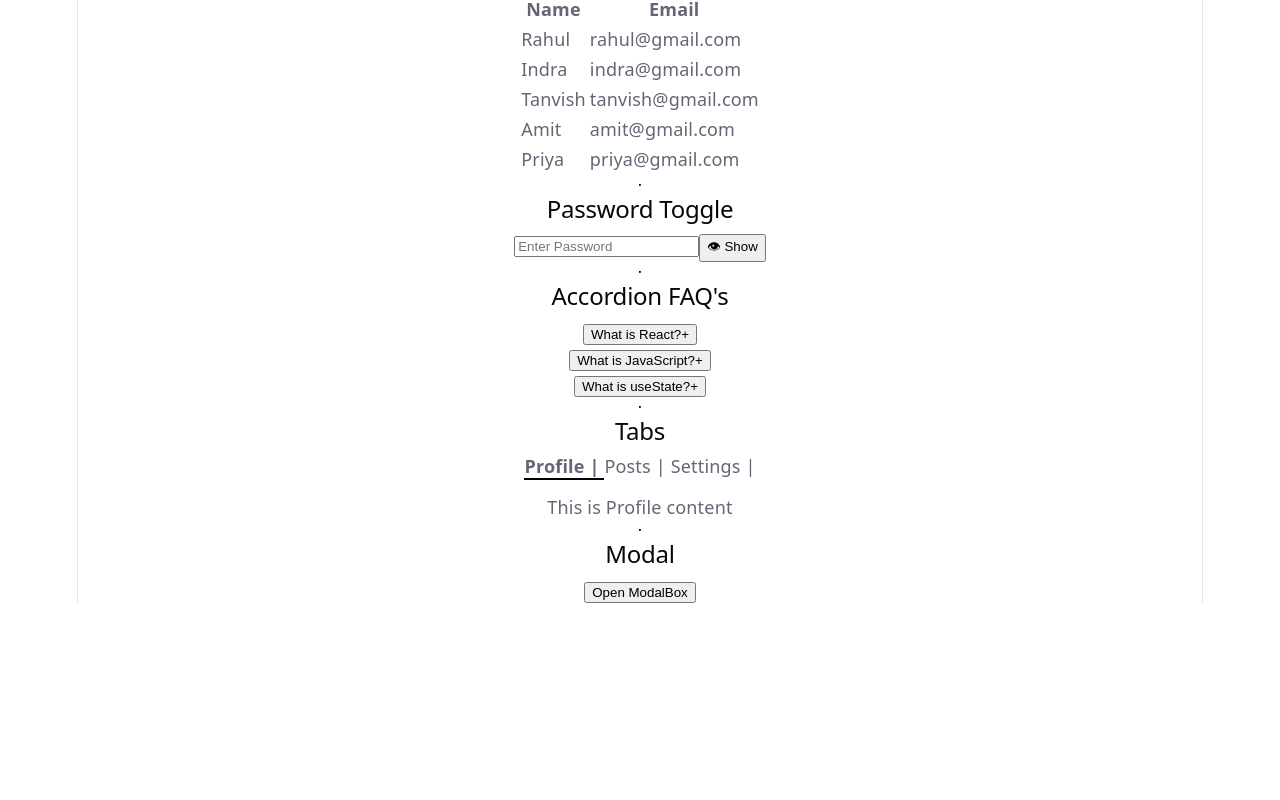
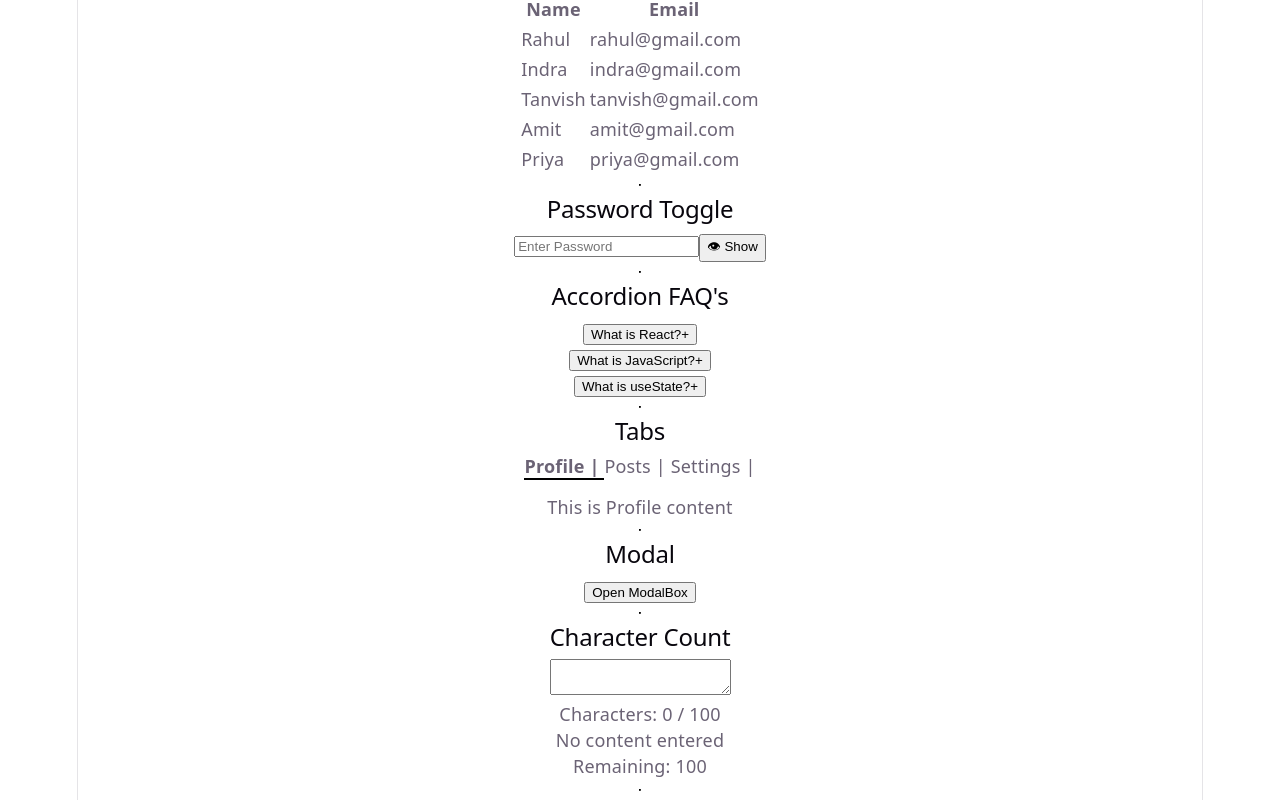
Before and after one commit to indra1461/reactCodingChallenge, a React (Vite) app: page / in a window 1280 px wide. Shown: the part 423-1223 px from the top of the page. Before the commit the page ends 1026 px from the top, so only its background shows below. Built offline with nearby package versions, Linux system fonts and the light colour scheme.

Commit message:
character count

```diff
--- a/src/App.jsx
+++ b/src/App.jsx
@@ -6,6 +6,7 @@ import PasswordToggle from "./challenges/04-passwordToggle/PasswordToggle";
 import Accordion from "./challenges/05-accordion/Accordion";
 import Tabs from "./challenges/06-tabs/Tabs";
 import Modal from "./challenges/07-modal/Modal";
+import CharcterCount from "./challenges/08-characterCount/CharcterCount";
 const App = () => {
   return (
     <>
@@ -24,6 +25,9 @@ const App = () => {
       <Tabs />
       <hr />
       <Modal />
+      <hr />
+      <CharcterCount />
+      <hr />
     </>
   );
 };
--- a/src/challenges/07-modal/Modal.jsx
+++ b/src/challenges/07-modal/Modal.jsx
@@ -23,8 +23,10 @@ const Modal = () => {
       {isOpen === true ? (
         <div className="overlay" onClick={() => setIsOpen(false)}>
           <div className="modal" onClick={(e) => e.stopPropagation()}>
-            <button onClick={modalHandle}>X</button>
-            <p>modal header</p>
+            <p onClick={modalHandle} className="close">
+              X
+            </p>
+            <b>modal header</b>
             <p>modal content</p>
             <p>modal footer</p>
           </div>
--- /dev/null
+++ b/src/challenges/08-characterCount/CharcterCount.jsx
@@ -0,0 +1,29 @@
+import React, { useState } from "react";
+
+const CharcterCount = () => {
+  const [value, setValue] = useState("");
+  const characterCount = value.length;
+  const maxLength = 100;
+  const remaining = maxLength - value.length;
+
+  return (
+    <div>
+      <h2>Character Count</h2>
+      <textarea
+        value={value}
+        onChange={(e) => setValue(e.target.value)}
+        maxLength={100}
+      ></textarea>
+      <p>
+        Characters: {characterCount} / {maxLength}
+      </p>
+
+      {characterCount === 0 ? <p>No content entered</p> : null}
+      <p>Remaining: {remaining}</p>
+
+      {characterCount >= 80 && <p>⚠️ Only {remaining} characters remaining</p>}
+    </div>
+  );
+};
+
+export default CharcterCount;
--- a/src/index.css
+++ b/src/index.css
@@ -135,5 +135,10 @@ code {
 
 .modal {
   background: white;
-  padding: 30px;
+  padding: 15px;
+  width: 200px;
 }
+.close {
+  float: right;
+  cursor: pointer;
+}
```
